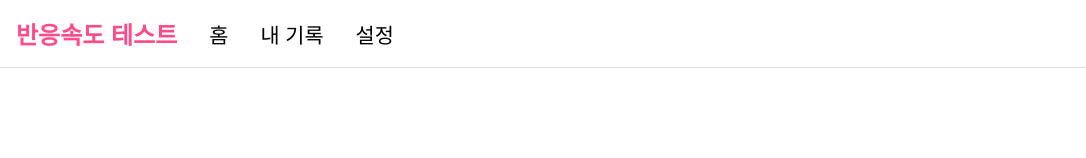
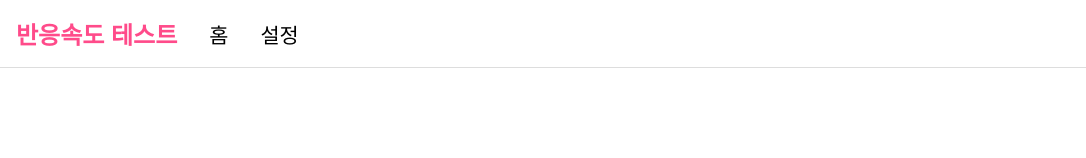
Before and after one commit to Pma10/clickmstest, a plain HTML site: page index.html in a window 1280 px wide. Shown: the top 158 px of the page, without its empty margins (0-1086 px from the left). Drawn offline with Linux system fonts and the light colour scheme; a web font is replaced by a local one.

Commit message:
기록탭 삭제

```diff
--- a/index.html
+++ b/index.html
@@ -16,7 +16,7 @@
         <ul class="nav-ul">
             <li class="nav-ul-title">반응속도 테스트</li>
             <li><a href="./index.html" class="nav-link">홈</a></li>
-            <li><a href="./myranks.html"  class="nav-link"  >내 기록</a></li>
+            <!-- <li><a href="./myranks.html"  class="nav-link"  >내 기록</a></li> -->
             <li id="settingsBtn" class="nav-link">설정</li>
         </ul>
     </nav>
```
